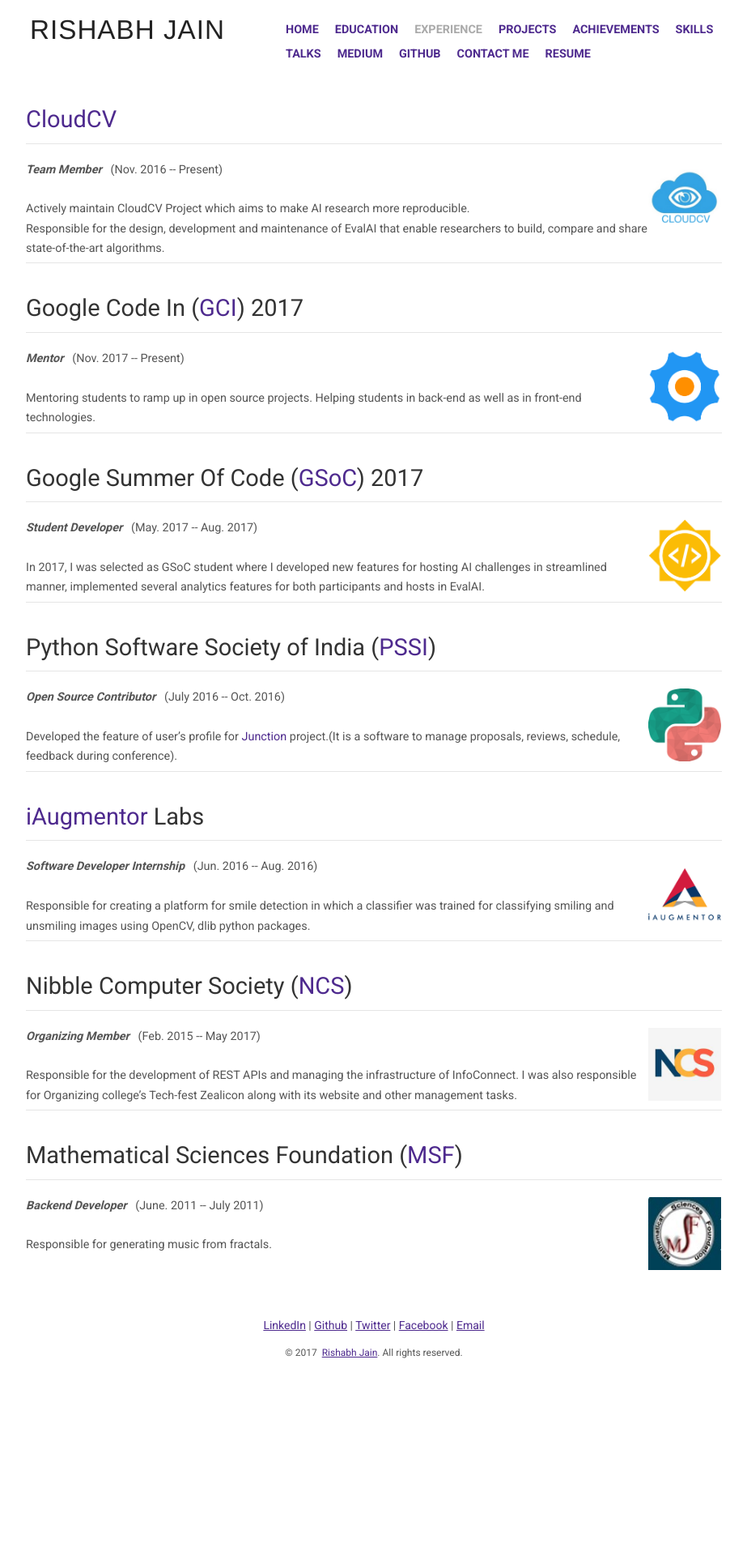
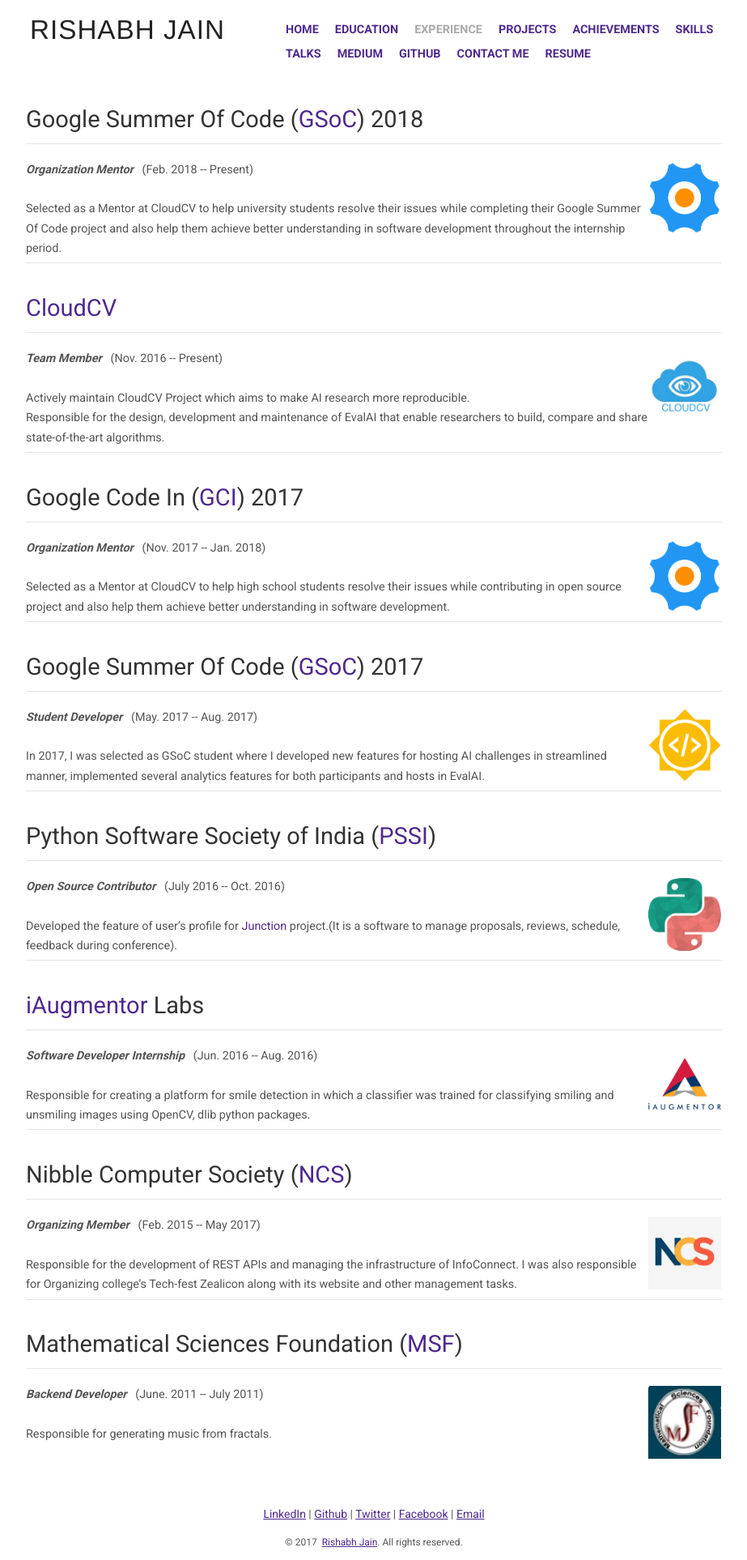
Before and after one commit to RishabhJain2018/rishabhjain2018.github.io, a Jekyll site: the page built from experience.md, in a window 1280 px wide. Shown: the whole page at 81% size, without its empty margins (178-1101 px from the left). Built offline with Jekyll 4.4.1, drawn with Linux system fonts in a browser that asks for light colours; nearby versions of some CDN libraries; before the commit the page ends 1692 px from its top, so only the background shows below that.

Commit message:
Add GSoC 2018 Mentor and updated profile

```diff
--- a/experience.md
+++ b/experience.md
@@ -5,6 +5,28 @@
 ---
 
 <div class="hfeed">
+
+<!-- Google Summer Of Code 2018 -->
+  <div class="hentry post project-batch-title">
+        <h2>Google Summer Of Code (<a href="https://codein.withgoogle.com/" target="_blank" style="color: #4e2a8e;">GSoC</a>) 2018</h2>
+  </div>
+
+  <div class="hentry post">
+    <div class="entry-summary">
+    <div>
+
+    <img src="/images/contents/gci.png" alt="Google Code In" class=" home-thumbnail" style="float: right; height: 90px; width: 90px;" width="100" height="100" />
+    </div>
+    <div>
+        <strong><i>Organization Mentor</i></strong> &nbsp;
+         (Feb. 2018 -- Present)
+    </div>
+    <br>
+        <div>
+        Selected as a Mentor at CloudCV to help university students resolve their issues while completing their Google Summer Of Code project and also help them achieve better understanding in software development throughout the internship period.
+        </div>
+    </div>
+  </div>
 
 <!-- CloudCV -->
   <div class="hentry post project-batch-title">
@@ -42,12 +64,12 @@
     <img src="/images/contents/gci.png" alt="Google Code In" class=" home-thumbnail" style="float: right; height: 90px; width: 90px;" width="100" height="100" />
     </div>
     <div>
-        <strong><i>Mentor</i></strong> &nbsp;
-         (Nov. 2017 -- Present)
+        <strong><i>Organization Mentor</i></strong> &nbsp;
+         (Nov. 2017 -- Jan. 2018)
     </div>
     <br>
         <div>
-        Mentoring students to ramp up in open source projects. Helping students in back-end as well as in front-end technologies.
+        Selected as a Mentor at CloudCV to help high school students resolve their issues while contributing in open source project and also help them achieve better understanding in software development.
         </div>
     </div>
   </div>
```
Also changed, not shown: index.md (+1 -1 lines).
